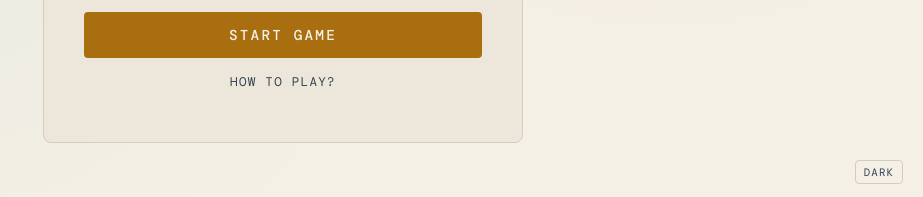
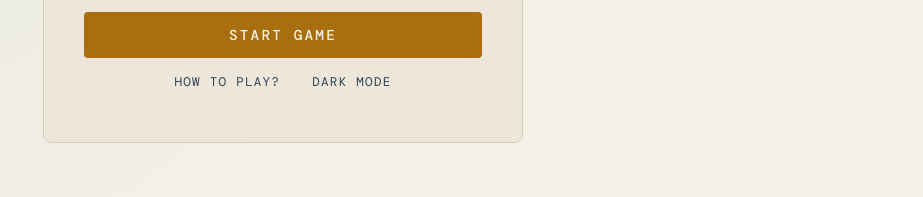
Before and after one commit to clareconstantine/pentile, a React (Vite) app in the folder web/: page / in a window 1280 px wide. Shown: the part 600-797 px from the top of the page, without its empty margins (357-1280 px from the left). Built offline with nearby package versions, Linux system fonts and the light colour scheme.

Commit message:
improve the multiplayer handoff

```diff
--- a/web/src/App.tsx
+++ b/web/src/App.tsx
@@ -39,13 +39,16 @@ export default function App() {
           key={playerConfigs.map(p => p.name).join(',')}
           playerConfigs={playerConfigs}
           onReturnToMenu={handleReturnToMenu}
+          isDark={theme === 'dark'}
+          onToggleTheme={toggleTheme}
         />
       ) : (
-        <SetupScreen onStart={handleStart} />
+        <SetupScreen
+          onStart={handleStart}
+          isDark={theme === 'dark'}
+          onToggleTheme={toggleTheme}
+        />
       )}
-      <button className="theme-toggle" onClick={toggleTheme}>
-        {theme === 'dark' ? 'Light' : 'Dark'}
-      </button>
     </>
   )
 }
--- a/web/src/components/GameScreen.tsx
+++ b/web/src/components/GameScreen.tsx
@@ -18,11 +18,13 @@ export interface PlayerConfig {
 interface GameScreenProps {
   playerConfigs: PlayerConfig[]
   onReturnToMenu: () => void
+  isDark: boolean
+  onToggleTheme: () => void
 }
 
 const AI_THINKING_DELAY_MS = 1200
 
-export default function GameScreen({ playerConfigs, onReturnToMenu }: GameScreenProps) {
+export default function GameScreen({ playerConfigs, onReturnToMenu, isDark, onToggleTheme }: GameScreenProps) {
   const [gameState, setGameState] = useState<GameState>(() =>
     createGame({
       playerNames: playerConfigs.map(p => p.name),
@@ -34,26 +36,29 @@ export default function GameScreen({ playerConfigs, onReturnToMenu }: GameScreen
   const [selectedTile, setSelectedTile] = useState<Tile | null>(null)
   const [stagedMoves, setStagedMoves] = useState<PlacedTile[]>([])
   const [message, setMessage] = useState<string>('')
-  const [confirmingQuit, setConfirmingQuit] = useState(false)
-  const [aiRecentMoves, setAiRecentMoves] = useState<Set<string>>(new Set())
+  const [menuState, setMenuState] = useState<'closed' | 'menu' | 'confirming'>('closed')
+  const [recentMoves, setRecentMoves] = useState<Set<string>>(new Set())
+  const [handoffPending, setHandoffPending] = useState(false)
   const [scoreFlash, setScoreFlash] = useState<{ playerIndex: number; amount: number } | null>(null)
 
   const aiThinking = useRef(false)
   const aiHighlightTimer = useRef<ReturnType<typeof setTimeout> | null>(null)
   const emptyHandSkipping = useRef(false)
+  const pendingHandoffMoves = useRef<Set<string>>(new Set())
 
   const currentPlayer = gameState.players[gameState.currentPlayerIndex]
   const currentConfig = playerConfigs[gameState.currentPlayerIndex]
   const isAITurn = currentPlayer.isAI && gameState.phase === 'playing'
   const isFirstMove = gameState.board.every((row) => row.every((cell) => cell === null))
   const isEmptyHandTurn = !isAITurn && gameState.phase === 'playing' && currentPlayer.hand.length === 0
+  const multipleHumans = playerConfigs.filter(p => !p.isAI).length > 1
 
   const stagedIds = new Set(stagedMoves.map(m => m.tile.id))
   const availableHand = currentPlayer.hand.filter(t => !stagedIds.has(t.id))
   const movePreview = stagedMoves.length > 0
     ? validateMove(gameState.board, stagedMoves, isFirstMove)
     : null
-  const validCells = gameState.phase === 'playing' && !isAITurn
+  const validCells = gameState.phase === 'playing' && !isAITurn && !handoffPending
     ? getValidPlacementCells(gameState.board, stagedMoves, isFirstMove)
     : new Set<string>()
 
@@ -82,11 +87,11 @@ useEffect(() => {
               : `${currentPlayer.name} scored +${result.scoreEarned}!`
           )
           const positions = new Set(move.placed.map(p => `${p.position.row},${p.position.col}`))
-          setAiRecentMoves(positions)
+          setRecentMoves(positions)
           setScoreFlash({ playerIndex: gameState.currentPlayerIndex, amount: result.scoreEarned })
           if (aiHighlightTimer.current) clearTimeout(aiHighlightTimer.current)
           aiHighlightTimer.current = setTimeout(() => {
-            setAiRecentMoves(new Set())
+            setRecentMoves(new Set())
             setScoreFlash(null)
           }, 1500)
         }
@@ -124,6 +129,26 @@ useEffect(() => {
     }
   // eslint-disable-next-line react-hooks/exhaustive-deps
   }, [gameState.currentPlayerIndex, gameState.phase])
+
+  // ── Pass-the-device handoff ───────────────────────────────────────────
+
+  useEffect(() => {
+    if (!multipleHumans || gameState.phase !== 'playing' || gameState.turnNumber === 0) return
+    const player = gameState.players[gameState.currentPlayerIndex]
+    if (player.isAI || player.hand.length === 0) return
+    setHandoffPending(true)
+  // eslint-disable-next-line react-hooks/exhaustive-deps
+  }, [gameState.currentPlayerIndex, gameState.phase])
+
+  const handleHandoffReady = useCallback(() => {
+    setHandoffPending(false)
+    if (pendingHandoffMoves.current.size > 0) {
+      setRecentMoves(pendingHandoffMoves.current)
+      pendingHandoffMoves.current = new Set()
+      if (aiHighlightTimer.current) clearTimeout(aiHighlightTimer.current)
+      aiHighlightTimer.current = setTimeout(() => setRecentMoves(new Set()), 1500)
+    }
+  }, [])
 
   // ── Human turn handlers ────────────────────────────────────────────────
 
@@ -170,6 +195,9 @@ useEffect(() => {
       setMessage(result.reason)
       return
     }
+    if (multipleHumans) {
+      pendingHandoffMoves.current = new Set(stagedMoves.map(m => `${m.position.row},${m.position.col}`))
+    }
     setGameState(result.state)
     setStagedMoves([])
     setSelectedTile(null)
@@ -178,7 +206,7 @@ useEffect(() => {
         ? 'Game over!'
         : `+${result.scoreEarned} points for ${currentPlayer.name}!`
     )
-  }, [gameState, stagedMoves, currentPlayer])
+  }, [gameState, stagedMoves, currentPlayer, multipleHumans])
 
   const handleDragStart = useCallback((tile: Tile) => {
     setSelectedTile(tile)
@@ -231,14 +259,20 @@ useEffect(() => {
         <span className={`tiles-remaining ${gameState.tileBag.length <= 10 ? 'tiles-remaining--low' : ''}`}>
           {gameState.tileBag.length === 0 ? 'Bag empty' : `${gameState.tileBag.length} tile${gameState.tileBag.length === 1 ? '' : 's'} in bag`}
         </span>
-        {confirmingQuit ? (
+        {menuState === 'confirming' ? (
           <div className="quit-confirm">
             <span className="quit-confirm-label">Quit game?</span>
             <button className="btn btn-danger" onClick={onReturnToMenu}>Quit</button>
-            <button className="btn btn-ghost" onClick={() => setConfirmingQuit(false)}>Cancel</button>
+            <button className="btn btn-ghost" onClick={() => setMenuState('closed')}>Cancel</button>
+          </div>
+        ) : menuState === 'menu' ? (
+          <div className="quit-confirm">
+            <button className="btn btn-ghost" onClick={onToggleTheme}>{isDark ? 'Light' : 'Dark'}</button>
+            <button className="btn btn-danger" onClick={() => setMenuState('confirming')}>Quit</button>
+            <button className="btn btn-ghost" onClick={() => setMenuState('closed')}>✕</button>
           </div>
         ) : (
-          <button className="btn btn-ghost" onClick={() => setConfirmingQuit(true)}>Menu</button>
+          <button className="btn btn-ghost" onClick={() => setMenuState('menu')}>Menu</button>
         )}
       </header>
 
@@ -248,7 +282,7 @@ useEffect(() => {
           stagedMoves={stagedMoves}
           selectedTile={selectedTile}
           validCells={validCells}
-          recentMoves={aiRecentMoves}
+          recentMoves={recentMoves}
           onCellClick={handleCellClick}
           onStagedClick={handleUnstage}
           onCellDrop={handleCellClick}
@@ -256,7 +290,17 @@ useEffect(() => {
       </main>
 
       <footer className="game-footer">
-        {gameState.phase === 'finished' ? (
+        {handoffPending ? (
+          <div className="handoff">
+            <div className="handoff-info">
+              <span className="handoff-name">{currentPlayer.name}'s turn</span>
+              <span className="handoff-hint">Pass the device, then tap Ready</span>
+            </div>
+            <button className="btn btn-primary" onClick={handleHandoffReady}>
+              Ready →
+            </button>
+          </div>
+        ) : gameState.phase === 'finished' ? (
           <div className="game-over">
             <div className="game-over-title">Game Over</div>
             <div className="game-over-winner">
--- a/web/src/components/SetupScreen.tsx
+++ b/web/src/components/SetupScreen.tsx
@@ -5,6 +5,8 @@ import '../styles/SetupScreen.css'
 
 interface SetupScreenProps {
   onStart: (players: PlayerConfig[]) => void
+  isDark: boolean
+  onToggleTheme: () => void
 }
 
 type PlayerType = 'human' | 'easy' | 'medium'
@@ -22,7 +24,7 @@ const DEFAULTS: PlayerSlot[] = [
   { name: 'Player 4', type: 'human',  active: false },
 ]
 
-export default function SetupScreen({ onStart }: SetupScreenProps) {
+export default function SetupScreen({ onStart, isDark, onToggleTheme }: SetupScreenProps) {
   const [slots, setSlots] = useState<PlayerSlot[]>(DEFAULTS)
   const [showDirections, setShowDirections] = useState(false)
 
@@ -30,6 +32,18 @@ export default function SetupScreen({ onStart }: SetupScreenProps) {
 
   const updateSlot = (index: number, update: Partial<PlayerSlot>) => {
     setSlots(prev => prev.map((s, i) => i === index ? { ...s, ...update } : s))
+  }
+
+  const handleTypeChange = (index: number, type: PlayerType) => {
+    const slot = slots[index]
+    const updates: Partial<PlayerSlot> = { type }
+    if (type === 'human' && slot.type !== 'human' && slot.name === 'CPU') {
+      updates.name = `Player ${index + 1}`
+    }
+    if (type !== 'human' && slot.type === 'human' && slot.name === `Player ${index + 1}`) {
+      updates.name = 'CPU'
+    }
+    updateSlot(index, updates)
   }
 
   const toggleSlot = (index: number) => {
@@ -117,7 +131,7 @@ export default function SetupScreen({ onStart }: SetupScreenProps) {
                       <button
                         key={type}
                         className={`type-btn ${slot.type === type ? 'selected' : ''}`}
-                        onClick={() => updateSlot(i, { type })}
+                        onClick={() => handleTypeChange(i, type)}
                       >
                         {type === 'human' ? 'Human' : type === 'easy' ? 'CPU Easy' : 'CPU Med'}
                       </button>
@@ -136,9 +150,14 @@ export default function SetupScreen({ onStart }: SetupScreenProps) {
         >
           Start Game
         </button>
-        <button className="how-to-play-btn" onClick={() => setShowDirections(true)}>
-          How to play?
-        </button>
+        <div className="setup-bottom-row">
+          <button className="how-to-play-btn" onClick={() => setShowDirections(true)}>
+            How to play?
+          </button>
+          <button className="how-to-play-btn" onClick={onToggleTheme}>
+            {isDark ? 'Light mode' : 'Dark mode'}
+          </button>
+        </div>
       </div>
     </div>
   )
--- a/web/src/index.css
+++ b/web/src/index.css
@@ -38,28 +38,6 @@
   --text-dim:    #344454;
 }
 
-.theme-toggle {
-  position: fixed;
-  bottom: 16px;
-  right: 20px;
-  z-index: 200;
-  font-family: 'DM Mono', monospace;
-  font-size: 0.6rem;
-  letter-spacing: 0.1em;
-  text-transform: uppercase;
-  background: none;
-  border: 1px solid var(--navy-light);
-  color: var(--text-dim);
-  border-radius: var(--radius);
-  padding: 4px 8px;
-  cursor: pointer;
-  transition: color 0.15s, border-color 0.15s;
-}
-
-.theme-toggle:hover {
-  color: var(--cream);
-  border-color: var(--cream-dark);
-}
 
 html, body, #root {
   height: 100%;
--- a/web/src/styles/GameScreen.css
+++ b/web/src/styles/GameScreen.css
@@ -281,3 +281,30 @@
 .move-preview--invalid {
   color: var(--text-dim);
 }
+
+.handoff {
+  display: flex;
+  align-items: center;
+  justify-content: space-between;
+  gap: 24px;
+}
+
+.handoff-info {
+  display: flex;
+  flex-direction: column;
+  gap: 4px;
+}
+
+.handoff-name {
+  font-family: 'Bebas Neue', sans-serif;
+  font-size: 1.6rem;
+  letter-spacing: 0.1em;
+  color: var(--gold-light);
+}
+
+.handoff-hint {
+  font-size: 0.7rem;
+  letter-spacing: 0.1em;
+  text-transform: uppercase;
+  color: var(--text-dim);
+}
--- a/web/src/styles/SetupScreen.css
+++ b/web/src/styles/SetupScreen.css
@@ -196,11 +196,17 @@
   text-transform: uppercase;
   cursor: pointer;
   padding: 4px;
-  margin-top: 4px;
   transition: color 0.15s;
 }
 
 .how-to-play-btn:hover { color: var(--cream); }
+
+.setup-bottom-row {
+  display: flex;
+  gap: 24px;
+  align-items: center;
+  margin-top: 4px;
+}
 
 /* Directions modal */
 
```
Also changed, not shown: 1 other file (tests, documents, lock files or other folders).
